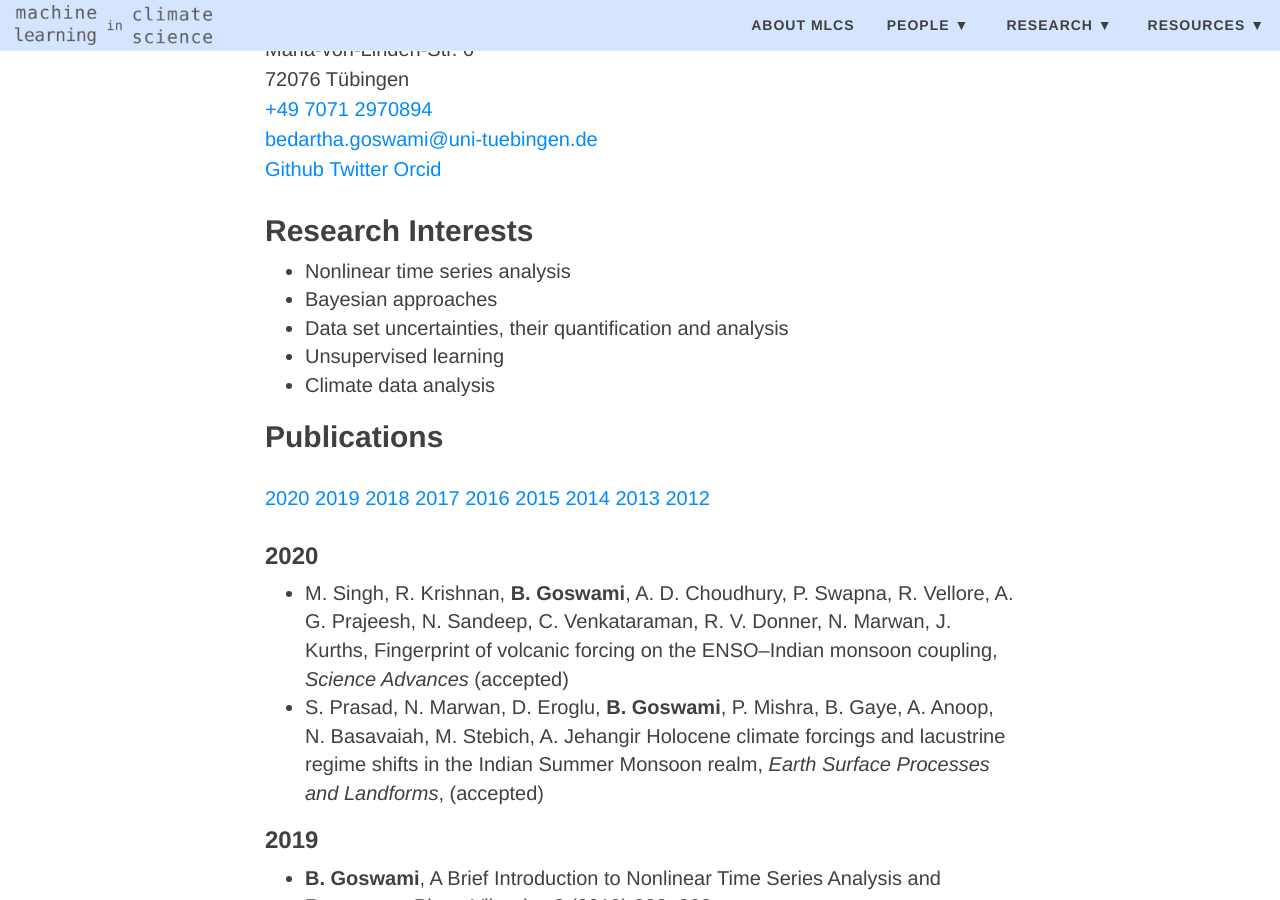
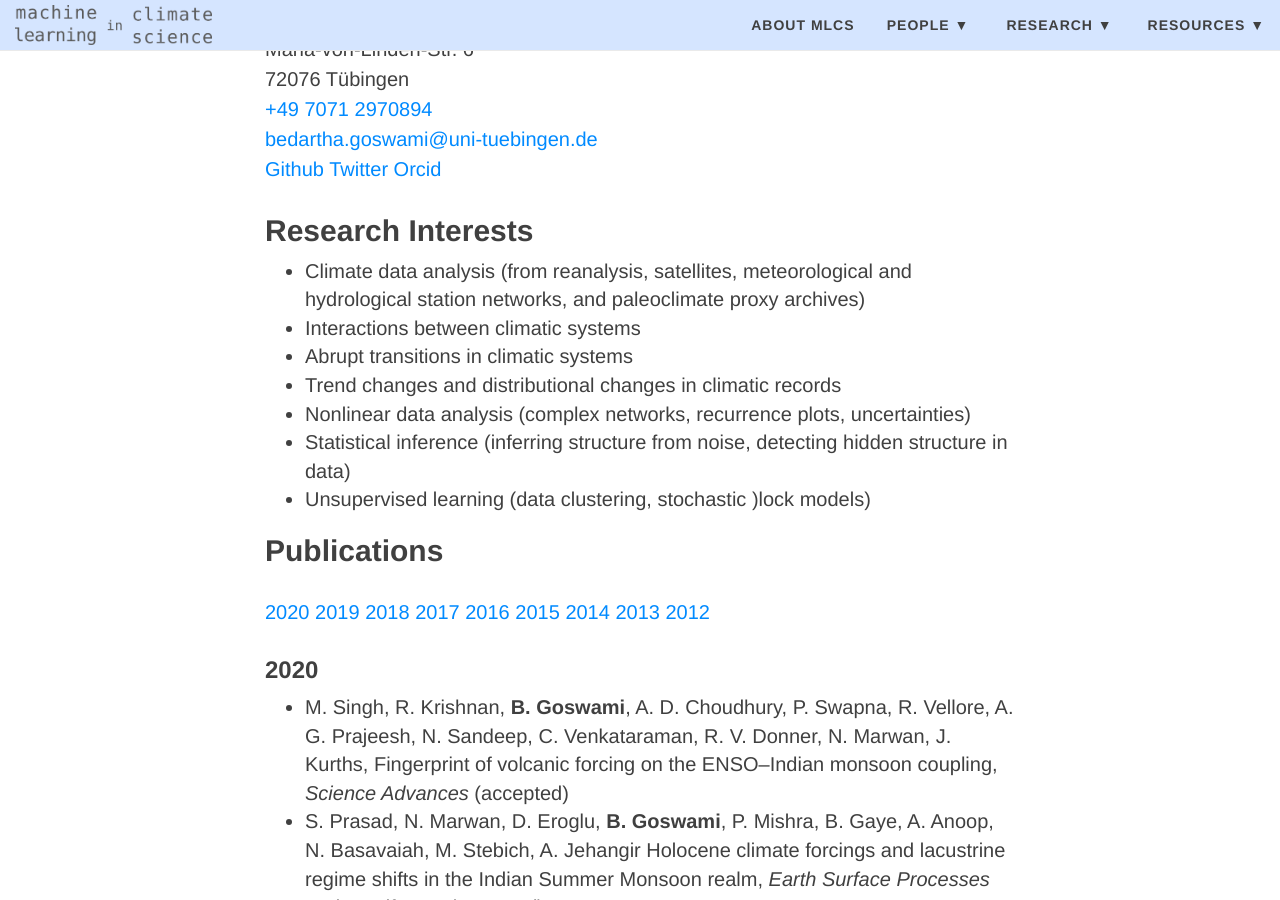
Before and after one commit to mlcs/mlcs.github.io, a Jekyll site: the page built from people/goswami.md, in a window 1280 px wide and 900 px high, scrolled down 721 px. Built offline with Jekyll 4.4.1, drawn with Linux system fonts in a browser that asks for light colours; nearby versions of some CDN libraries.

Commit message:
update BG info: research interests

```diff
--- a/people/goswami.md
+++ b/people/goswami.md
@@ -18,11 +18,16 @@ Maria-von-Linden-Str. 6
 
 ## Research Interests
 
-+ Nonlinear time series analysis
-+ Bayesian approaches
-+ Data set uncertainties, their quantification and analysis
-+ Unsupervised learning
-+ Climate data analysis
++ Climate data analysis (from reanalysis, satellites, meteorological and
+    hydrological station networks, and paleoclimate proxy archives)
++ Interactions between climatic systems
++ Abrupt transitions in climatic systems
++ Trend changes and distributional changes in climatic records
++ Nonlinear data analysis (complex networks, recurrence plots,
+    uncertainties)
++ Statistical inference (inferring structure from noise, detecting
+    hidden structure in data)
++ Unsupervised learning (data clustering, stochastic )lock models)
 
 
 ## Publications
```
